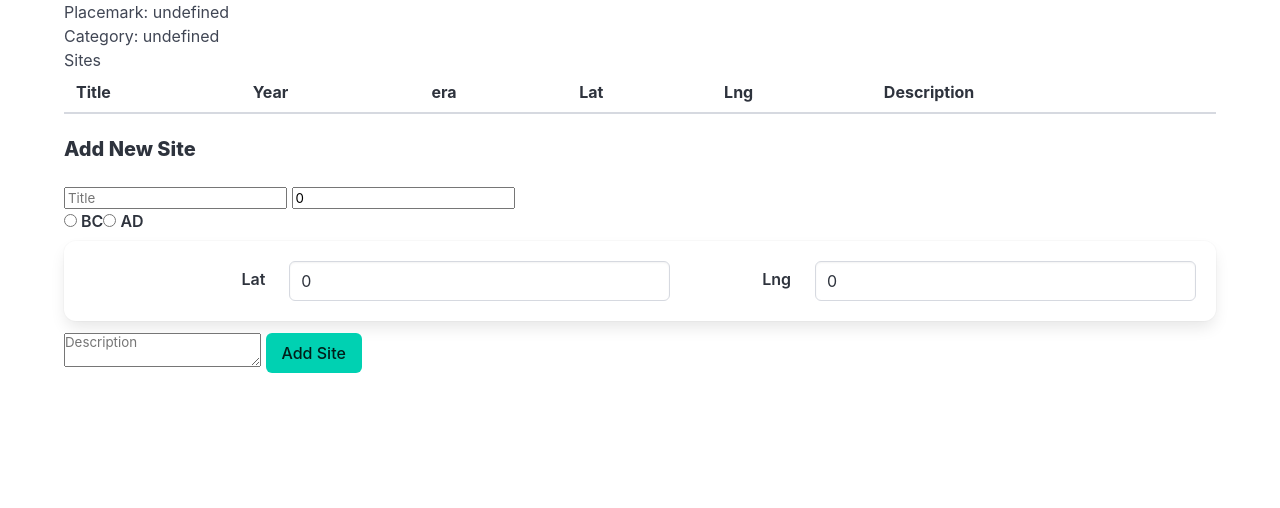
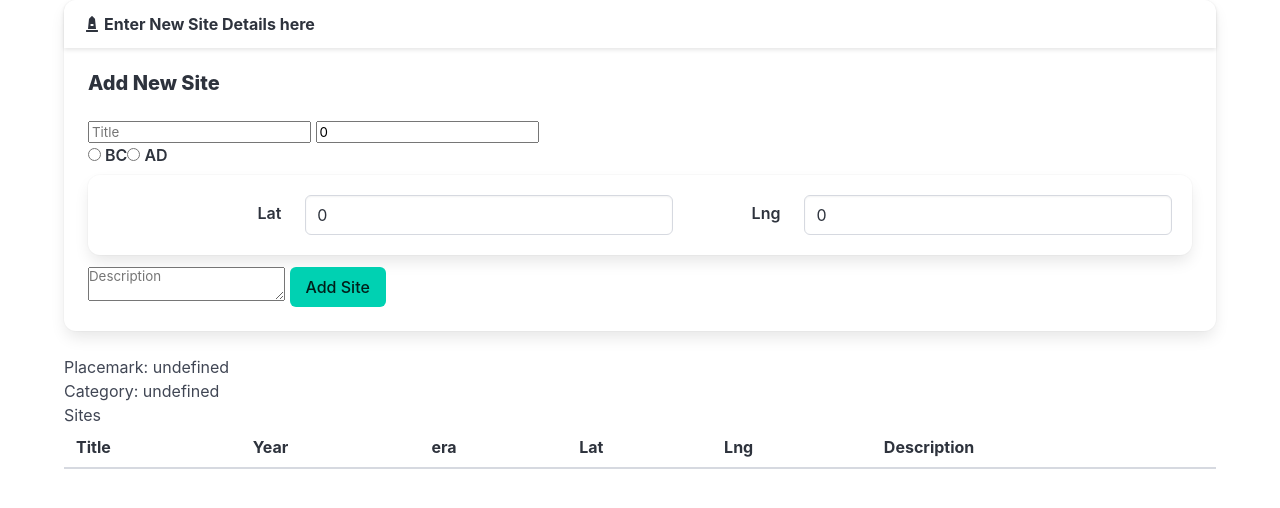
Before and after one commit to CormacC30/placemark-svelte, a SvelteKit app: page /placemark/1 in a window 1280 px wide. Shown: the top 508 px of the page. Built offline with nearby package versions, Linux system fonts and the light colour scheme.

Commit message:
moved site form to new component

```diff
--- a/src/routes/placemark/[id]/+page.svelte
+++ b/src/routes/placemark/[id]/+page.svelte
@@ -4,19 +4,12 @@
     import { placemarkService } from '$lib/services/placemark-service';
     import { get } from 'svelte/store';
     import type { Placemark, Site } from '$lib/types/placemark-types';
-    import { currentSession } from '$lib/stores';
-    import Coordinates from '$lib/ui/Coordinates.svelte';
+    import { currentSession, siteList } from '$lib/stores';
+    import Card from '$lib/ui/Card.svelte';
+    import SiteForm from './SiteForm.svelte';
 
     let placemark: Placemark | null = null;
     let sites: Site[] = [];
-    let newSiteTitle = "";
-    let newSiteYear = 0;
-    let newSiteEra = ["BC", "AD"];
-    let selectedEra = "";
-    let latitude = 0;
-    let longitude = 0;
-    let newSiteDescription = "";
-    let message = '';
 
     onMount(async () => {
       const session = get(currentSession);
@@ -24,36 +17,17 @@
       if (session && id) {
         placemark = await placemarkService.getPlacemarkById(session, { _id: id, name: '', category: '' });
         sites = await placemarkService.getPlacemarkSites(session, { _id: id, name: '', category: '' });
-      }
+        siteList.set(sites);
+    }
     });
 
-    async function addSite() {
-      const session = get(currentSession);
-      const { id } = get(page).params;
-      if (!session || !id) return;
 
-      const site: Site = {
-        title: newSiteTitle,
-        description: newSiteDescription,
-        latitude: latitude,
-        longitude: longitude,
-        year: newSiteYear,
-        era: selectedEra,
-        placemarkid: id,
-      };
-
-      const success = await placemarkService.addSite(session, { _id: id, name: '', category: '' }, site);
-      if (success) {
-        sites = await placemarkService.getPlacemarkSites(session, { _id: id, name: '', category: '' });
-        newSiteTitle = '';
-        newSiteDescription = '';
-        message = 'Site added successfully';
-      } else {
-        message = 'Error adding site';
-      }
-    }
   </script>
 
+
+<Card title="Enter New Site Details here">
+    <SiteForm />
+</Card>
 
   <h1>Placemark: {placemark?.name}</h1>
   <p>Category: {placemark?.category}</p>
@@ -69,7 +43,7 @@
       <th>Description</th>
     </thead>
     <tbody>
-      {#each sites as site}
+      {#each $siteList as site}
         <tr>
           <td>{site.title}</td>
           <td>{site.year}</td>
@@ -81,18 +55,3 @@
       {/each}
     </tbody>
   </table>
-
-  <h2 class="title is-5">Add New Site</h2>
-  <form on:submit|preventDefault={addSite}>
-    <input bind:value={newSiteTitle} placeholder="Title" />
-    <input bind:value={newSiteYear} placeholder="Year" />
-    <label class="label" for="era">
-        {#each newSiteEra as era}
-        <input bind:group={selectedEra} class="radio" type="radio" value={era} /> {era}
-        {/each}
-    </label>
-    <Coordinates bind:latitude bind:longitude />
-    <textarea bind:value={newSiteDescription} placeholder="Description"></textarea>
-    <button class="button is-primary">Add Site</button>
-  </form>
-  <p>{message}</p>
--- /dev/null
+++ b/src/routes/placemark/[id]/SiteForm.svelte
@@ -0,0 +1,59 @@
+<script lang="ts">
+    import { page } from '$app/stores';
+    import { placemarkService } from '$lib/services/placemark-service';
+    import { get } from 'svelte/store';
+    import type { Site } from '$lib/types/placemark-types';
+    import { currentSession, siteList } from '$lib/stores';
+    import Coordinates from '$lib/ui/Coordinates.svelte';
+
+    let newSiteTitle = "";
+    let newSiteYear = 0;
+    let newSiteEra = ["BC", "AD"];
+    let selectedEra = "";
+    let latitude = 0;
+    let longitude = 0;
+    let newSiteDescription = "";
+    let message = '';
+
+    async function addSite() {
+      const session = get(currentSession);
+      const { id } = get(page).params;
+      if (!session || !id) return;
+
+      const site: Site = {
+        title: newSiteTitle,
+        description: newSiteDescription,
+        latitude: latitude,
+        longitude: longitude,
+        year: newSiteYear,
+        era: selectedEra,
+        placemarkid: id,
+      };
+
+      const success = await placemarkService.addSite(session, { _id: id, name: '', category: '' }, site);
+      if (success) {
+        const sites = await placemarkService.getPlacemarkSites(session, { _id: id, name: '', category: '' });
+        siteList.set(sites);
+        newSiteTitle = '';
+        newSiteDescription = '';
+        message = 'Site added successfully';
+      } else {
+        message = 'Error adding site';
+      }
+    }
+</script>
+
+<h2 class="title is-5">Add New Site</h2>
+<form on:submit|preventDefault={addSite}>
+  <input bind:value={newSiteTitle} placeholder="Title" />
+  <input bind:value={newSiteYear} placeholder="Year" />
+  <label class="label" for="era">
+      {#each newSiteEra as era}
+      <input bind:group={selectedEra} class="radio" type="radio" value={era} /> {era}
+      {/each}
+  </label>
+  <Coordinates bind:latitude bind:longitude />
+  <textarea bind:value={newSiteDescription} placeholder="Description"></textarea>
+  <button class="button is-primary">Add Site</button>
+</form>
+<p>{message}</p>
```
